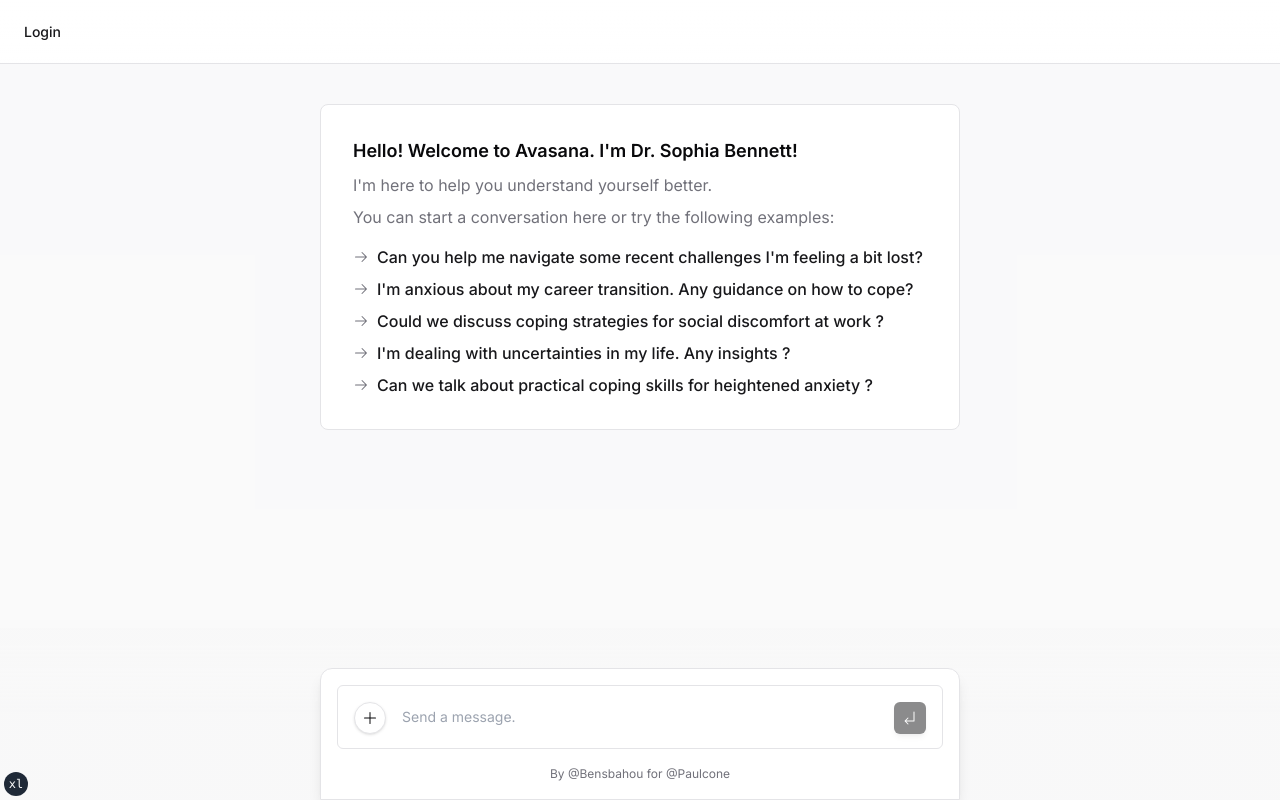
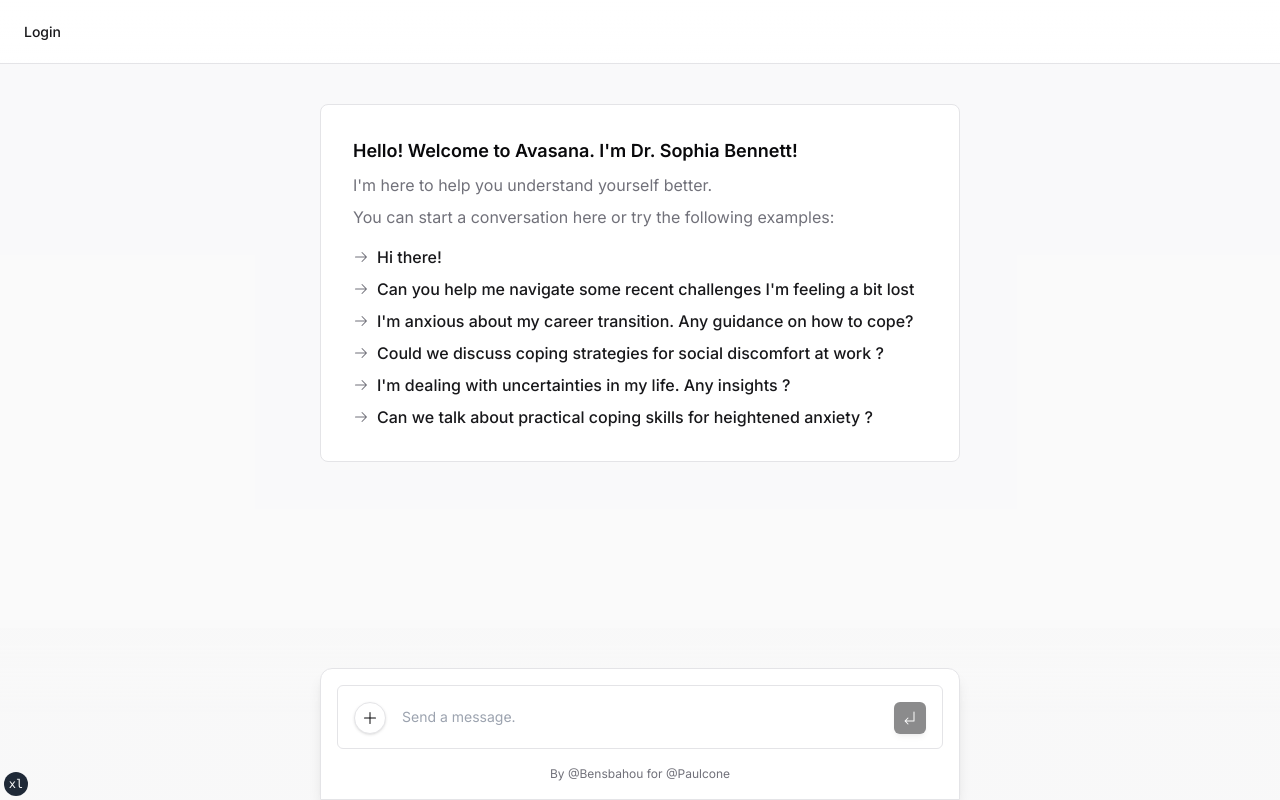
Before and after one commit to bensbahou/vercel-chatbot, a Next.js app: page / in a window 1280 px wide. Built offline with nearby package versions, Linux system fonts and the light colour scheme; no server answers.

Commit message:
hi there

```diff
--- a/components/empty-screen.tsx
+++ b/components/empty-screen.tsx
@@ -5,7 +5,8 @@ import { ExternalLink } from '@/components/external-link'
 import { IconArrowRight } from '@/components/ui/icons'
 
 const exampleMessages = [
-  "Can you help me navigate some recent challenges I'm feeling a bit lost?",
+  'Hi there!',
+  "Can you help me navigate some recent challenges I'm feeling a bit lost",
   "I'm anxious about my career transition. Any guidance on how to cope?",
   'Could we discuss coping strategies for social discomfort at work ?',
   "I'm dealing with uncertainties in my life. Any insights ?",
```
